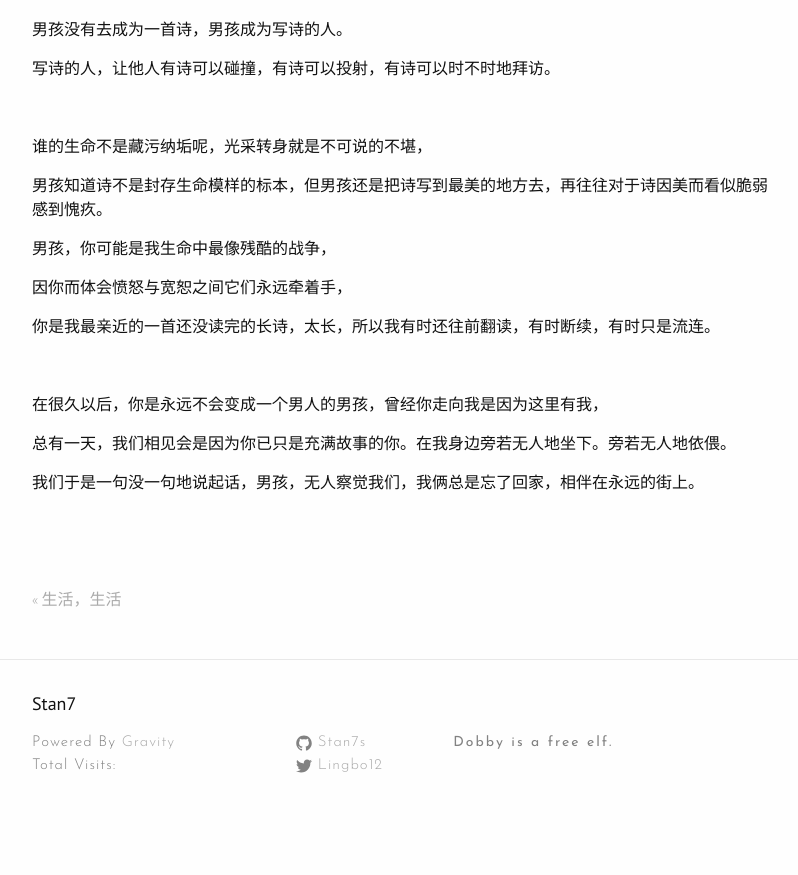
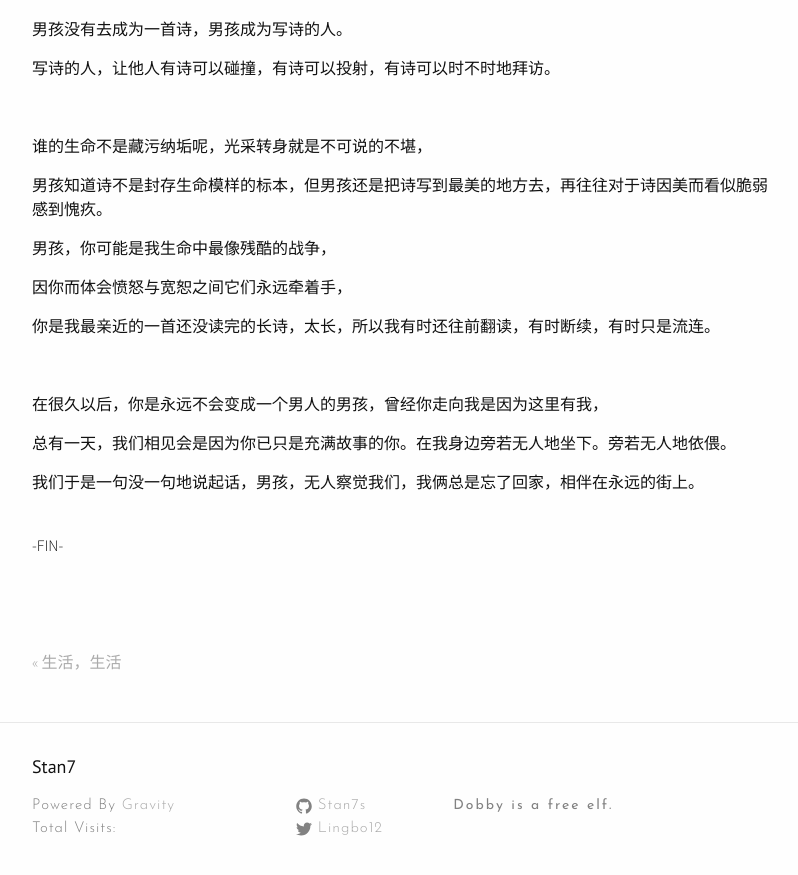
Before and after one commit to Stan7s/stan7s.github.io, a Jekyll site: the page built from _posts/2020-01-01-Anpu4Greeny.markdown, in a window 1280 px wide and 900 px high, scrolled down 1586 px. Shown: the top 875 px of the window, without its empty margins (238-1036 px from the left). Built offline with Jekyll 4.4.1, drawn with Linux system fonts in a browser that asks for light colours; nearby versions of some CDN libraries; comment, search, counter and statistics services are not loaded; before the commit the page ends 2423 px from its top, so only the background shows below that.

Commit message:
Update 2020-01-01-Anpu4Greeny.markdown

```diff
--- a/_posts/2020-01-01-Anpu4Greeny.markdown
+++ b/_posts/2020-01-01-Anpu4Greeny.markdown
@@ -92,3 +92,6 @@ author: "Stan7"
 总有一天，我们相见会是因为你已只是充满故事的你。在我身边旁若无人地坐下。旁若无人地依偎。
 
 我们于是一句没一句地说起话，男孩，无人察觉我们，我俩总是忘了回家，相伴在永远的街上。
+
+<br/>
+-FIN-
```
